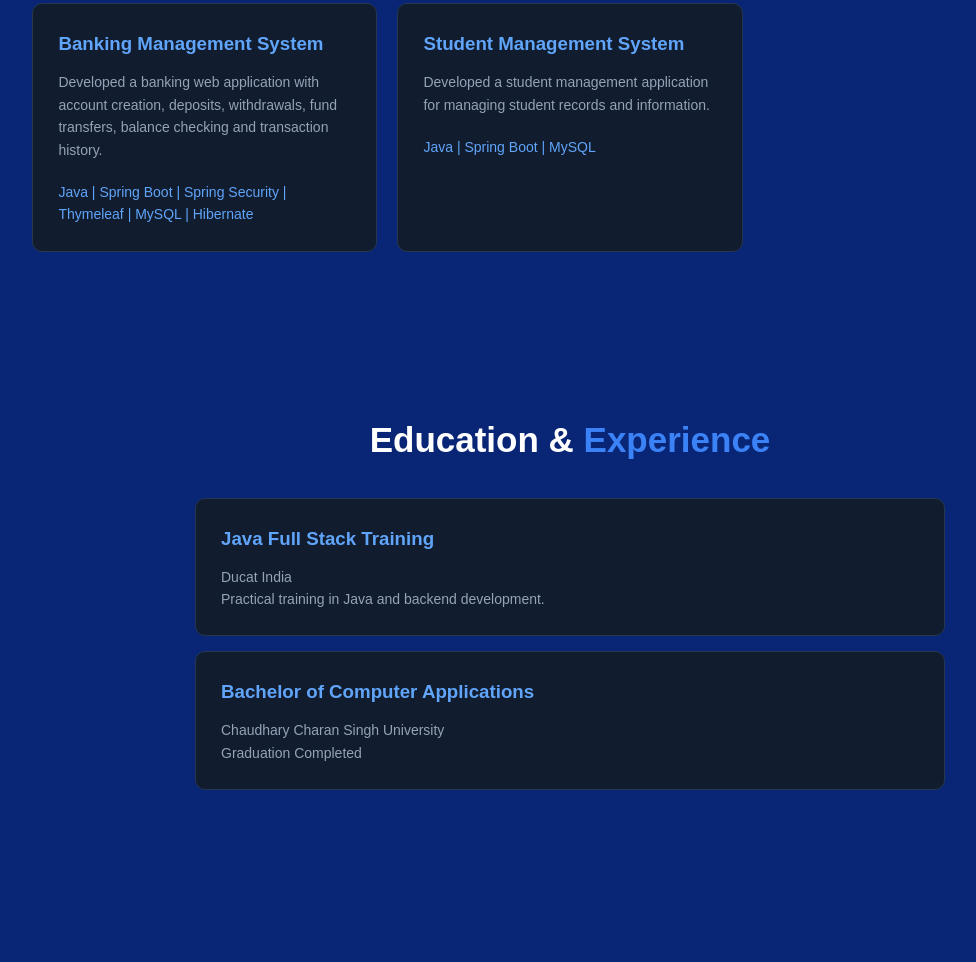
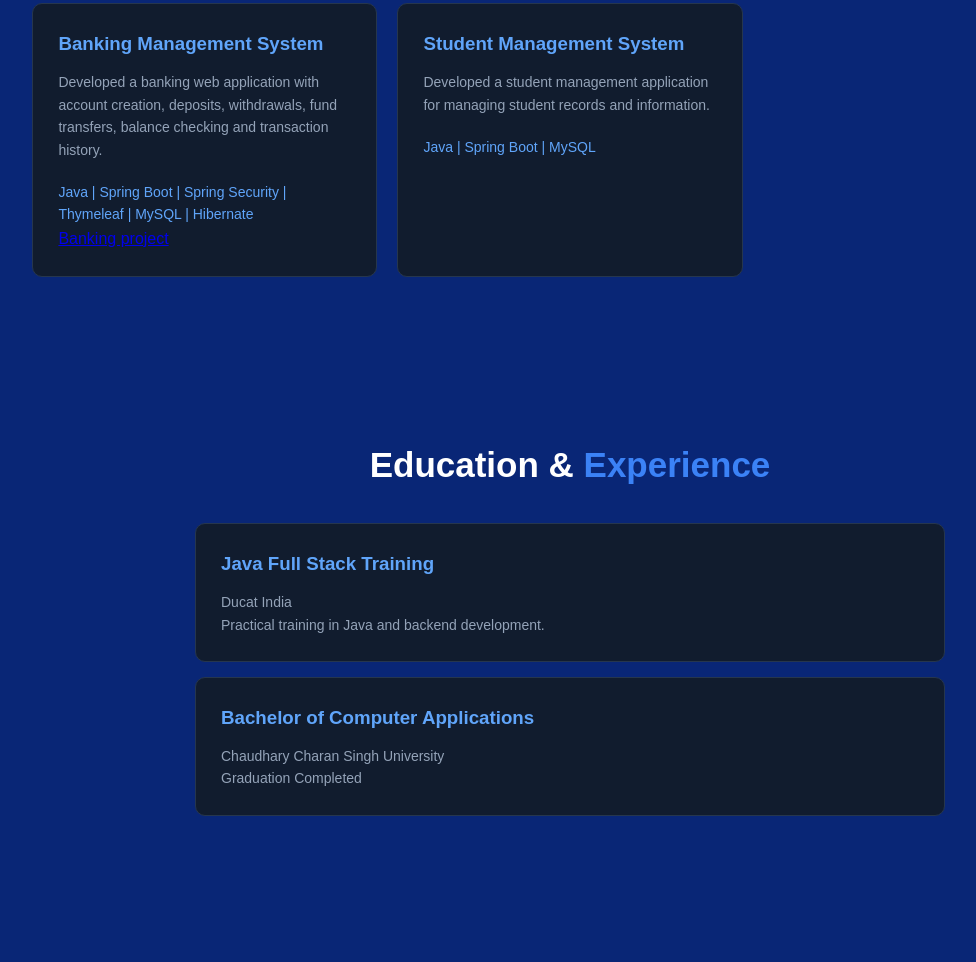
Before and after one commit to ashishrathi325-prog/ashish-portfolio, a plain HTML site: page index.html in a window 1280 px wide. Shown: the part 1748-2710 px from the top of the page, without its empty margins (70-1046 px from the left). Drawn offline with Linux system fonts and the light colour scheme.

Commit message:
Update index.html

```diff
--- a/index.html
+++ b/index.html
@@ -126,7 +126,9 @@ public class Developer {
             <p class="tech">
                 Java | Spring Boot | Spring Security |
                 Thymeleaf | MySQL | Hibernate
+
             </p>
+             <a href="  https://github.com/ashishrathi325-prog/Banking-Application-SpringBoot " target="_blank">Banking project</a>
         </div>
 
         <div class="card project">
```
